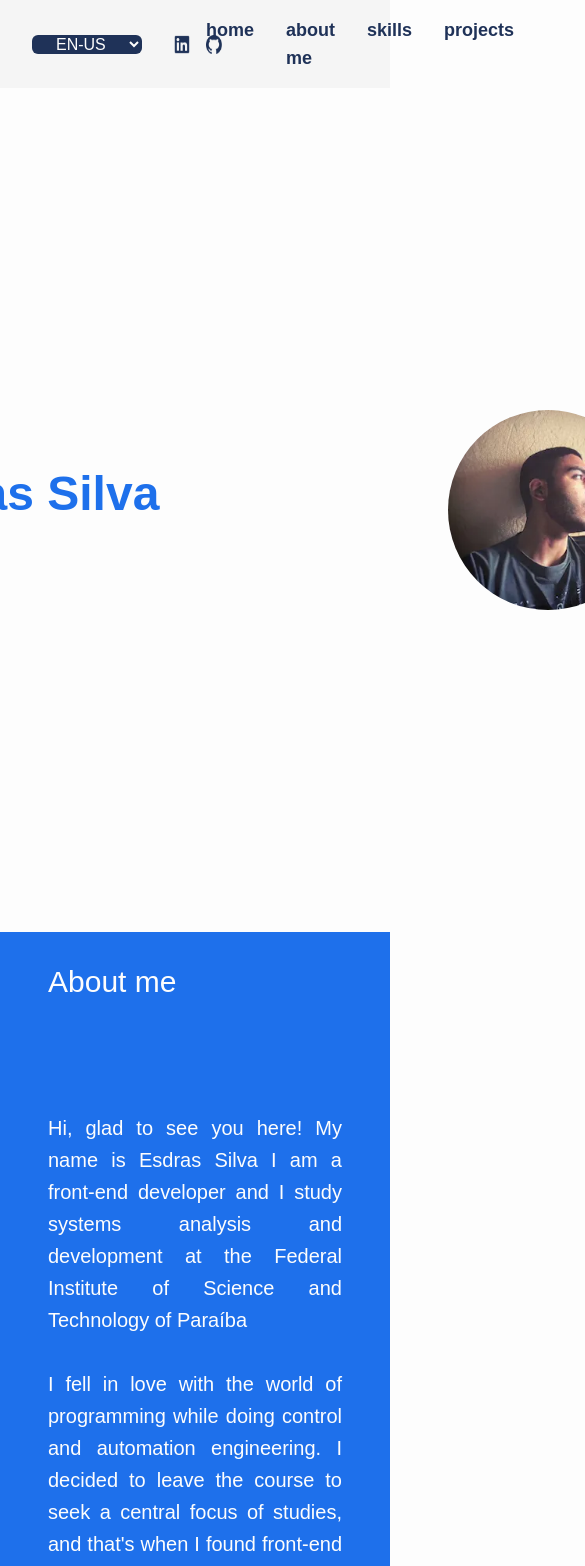
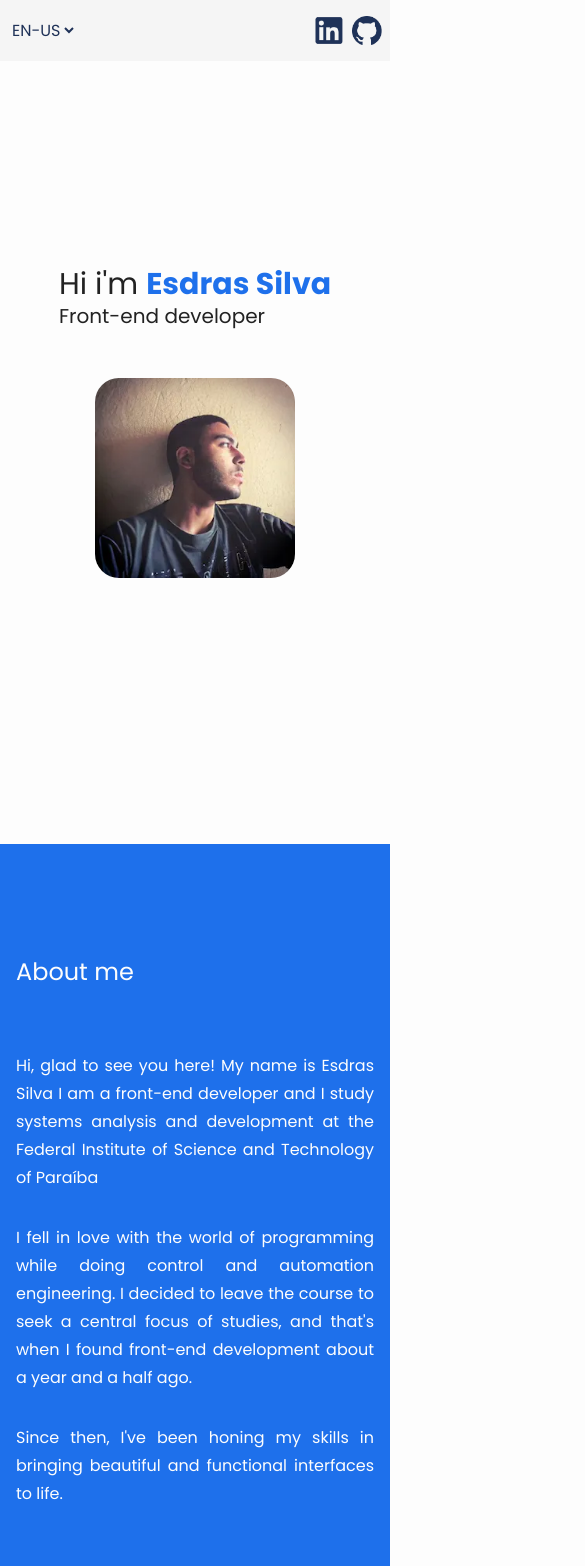
Before and after one commit to EsdrasLimaSilva/portifolio, a Next.js app: page / in a window 390 px wide. Shown: the top 1566 px of the page, 585 px wide, since content can reach past the window. Built offline with nearby package versions, Linux system fonts and the light colour scheme.

Commit message:
Finish responsivity

```diff
--- a/components/Card.tsx
+++ b/components/Card.tsx
@@ -16,7 +16,7 @@ export default function Card({
   linkText,
 }: Props) {
   return (
-    <div className="w-[300px] h-[400px] flex flex-col items-center gap-6 bg-gray shadow-md rounded-lg pb-4 text-darkblue relative">
+    <div className="w-[300px] h-[380px] flex flex-col items-center relative bg-gray gap-4 rounded-lg shadow-md">
       <picture>
         <img
           src={bannerSource}
@@ -25,21 +25,21 @@ export default function Card({
           className="rounded-t-lg"
         />
       </picture>
-      <h2 className="font-bold text-2xl">{projectTitle}</h2>
-      <ul className="flex flex-row gap-2 items-center">
+      <h2>{projectTitle}</h2>
+      <ul className="flex flex-row gap-4">
         {icons.map((icon) => (
-          <li className="w-[30px]">
+          <li key={icon} className="w-[30px]">
             <img src={icon} alt="icon" />
           </li>
         ))}
       </ul>
-      <p className="w-[90%] text-center">{projectDescription}</p>
+      <p>{projectDescription}</p>
 
       <a
         href={projectUrl}
         target="_blank"
         rel="noreferrer"
-        className="w-1/2 bg-blue text-white text-center font-bold rounded-full hover:bg-white hover:text-blue border-[0.5px] transition-all absolute bottom-[10px]"
+        className="w-1/2 text-center bg-blue text-white rounded-full absolute bottom-3 font-bold"
       >
         {linkText}
       </a>
--- /dev/null
+++ b/pages/_document.tsx
@@ -0,0 +1,24 @@
+import { Head, Html, Main, NextScript } from "next/document";
+
+export default function Document() {
+  return (
+    <Html>
+      <Head>
+        <link rel="preconnect" href="https://fonts.googleapis.com" />
+        <link
+          rel="preconnect"
+          href="https://fonts.gstatic.com"
+          crossOrigin="true"
+        />
+        <link
+          href="https://fonts.googleapis.com/css2?family=Poppins:ital,wght@0,100;0,200;0,300;0,400;0,500;0,600;0,700;0,800;0,900;1,100;1,200;1,300;1,400;1,500;1,600;1,700;1,800;1,900&display=swap"
+          rel="stylesheet"
+        />
+      </Head>
+      <body>
+        <NextScript />
+        <Main />
+      </body>
+    </Html>
+  );
+}
--- a/pages/index.tsx
+++ b/pages/index.tsx
@@ -16,28 +16,45 @@ export default function Home() {
       </Head>
       <main>
         {/* Page's header */}
-        <header className="flex fle-row justify-between items-center bg-gray py-4 px-8 gap-4">
+        <header className="w-screen bg-gray text-darkblue px-2 py-4 flex flex-row justify-between fixed z-10 sm:text-xl sm:py-8 md:px-8">
           {/* social and control */}
-          <span className="flex flex-row">
+          <span className="flex flex-row w-full justify-between items-center sm:w-fit sm:gap-4">
             <select
               name="languages"
               id="languages"
-              className="mr-8 px-5 rounded-md bg-darkblue text-white outline-none"
               defaultValue="english"
               onChange={(e) => handleLanguageChange(e)}
+              className="outline-none bg-transparent border-none sm:text-md"
             >
               <option value="Portuguese">PT-BR</option>
               <option value="english">EN-US</option>
             </select>
-            <span className="flex flex-row gap-4">
-              <img src="./linkedin-icon.png" alt="linkedin-icon" width="30px" />
-              <img src="./github-icon.png" alt="github-icon" width="30px" />
+
+            <span className="flex flex-row items-center gap-2">
+              <a
+                href="https://linkedin.com/in/esdras-silva-frontend"
+                target="_blank"
+                rel="noreferrer"
+              >
+                <img
+                  src="./linkedin-icon.png"
+                  alt="linkedin-icon"
+                  width="30px"
+                />
+              </a>
+              <a
+                href="https://github.com/EsdrasLimaSilva"
+                target="_blank"
+                rel="noreferrer"
+              >
+                <img src="./github-icon.png" alt="github-icon" width="30px" />
+              </a>
             </span>
           </span>
 
           {/* Navigation */}
-          <nav>
-            <ul className="flex flex-row gap-8 text-lg font-bold text-darkblue">
+          <nav className="hidden sm:block">
+            <ul className="flex flex-row gap-4 md:gap-8">
               <li>
                 <a href="#home-section">
                   {language == "english" ? "home" : "início"}
@@ -62,40 +79,36 @@ export default function Home() {
           </nav>
         </header>
 
+        {/* Home section */}
         <section
           id="home-section"
-          className="flex min-h-screen flex-row justify-center items-center gap-64"
+          className="min-h-screen flex flex-col items-center justify-center gap-12 sm:flex-row md:gap-32"
         >
           <span>
-            <h1 className="text-5xl w-[450px] leading-[56px]">
-              {language === "english" ? "Hi i'm " : `Olá, me chamo `}
+            <h1 className="text-3xl sm:text-4xl">
+              {language === "english" ? "Hi i'm " : `Oi, sou `}
               <strong className="text-blue">Esdras Silva</strong>
             </h1>
-            <h2 className="text-md font-extralight text-2xl">
+            <h2 className="text-xl sm:text-2xl">
               {language === "english"
                 ? "Front-end developer"
                 : "Desenvolvedor front-end"}
             </h2>
           </span>
 
-          <img
-            src="./perfil.png"
-            alt="#"
-            width={200}
-            className="rounded-full"
-          />
+          <img src="./perfil.png" alt="#" width={200} className="rounded-3xl" />
         </section>
 
         {/* About me Section */}
         <section
           id="about-section"
-          className="flex min-h-screen flex-col justify-start items-start gap-28 bg-blue px-12 py-8 text-white"
+          className="py-28 px-4 flex flex-col gap-16 text-justify text-white bg-blue min-h-screen"
         >
-          <h3 className="text-3xl">
+          <h3 className=" text-2xl sm:text-3xl">
             {language === "english" ? "About me" : "Sobre mim"}
           </h3>
 
-          <div className="max-w-3xl mx-auto text-justify text-xl flex flex-col gap-8 leading-8">
+          <div className="flex flex-col mx-auto items-center gap-8 text-md leading-7 max-w-5xl  sm:text-xl sm:leading-10">
             <p>
               {language == "english"
                 ? "Hi, glad to see you here! My name is Esdras Silva I am a front-end developer and I study systems analysis and development at the Federal Institute of Science and Technology of Paraíba"
@@ -119,18 +132,18 @@ export default function Home() {
         {/* Skills Section */}
         <section
           id="skills-section"
-          className=" flex min-h-screen flex-col justify-start items-start gap-28 px-12 py-8 text-dark-blue"
+          className="min-h-screen flex flex-col justity-center py-28 px-4 gap-16 sm:gap-32"
         >
-          <h3 className="text-3xl text-darkblue">
+          <h3 className="text-darkblue text-2xl sm:text-3xl">
             {language === "english" ? "Skills" : "Habilidades"}
           </h3>
 
-          <div className="max-w-3xl mx-auto text-justify text-xl flex flex-col gap-8 leading-8">
+          <div className="mx-auto">
             <ul
               id="skills-list"
-              className="grid grid-cols-3 p-2 gap-11 gap-x-20"
+              className="grid grid-cols-1 gap-8 mx-auto  [&>li]:bg-blue [&>li]:rounded-lg [&>li]:py-2 [&>li]:text-white [&>li]:text-center [&>li]:w-80 :bg-blue sm:grid-cols-2 md:grid-cols-2 lg:grid-cols-3"
             >
-              <li className="">HTML</li>
+              <li>HTML</li>
               <li>CSS</li>
               <li>Javascript</li>
               <li>Typescript</li>
@@ -146,13 +159,13 @@ export default function Home() {
         {/* Projects Section */}
         <section
           id="projects-section"
-          className=" flex min-h-screen flex-col justify-start items-start gap-28 px-12 py-8 pb-32 text-dark-blue"
+          className="min-h-screen flex flex-col justity-center py-28 px-4 gap-16"
         >
-          <h3 className="text-3xl text-darkblue">
+          <h3 className="text-darkblue text-2xl sm:text-3xl">
             {language === "english" ? "Projects" : "Projetos"}
           </h3>
 
-          <div className="flex flex-row w-full gap-4 justify-center">
+          <div className="flex flex-col gap-8 w-full items-center sm:flex-row sm:flex-wrap sm:justify-center">
             <Card
               bannerSource="./picture-aquarium.png"
               projectTitle="Aquarium"
--- a/styles/globals.css
+++ b/styles/globals.css
@@ -22,8 +22,10 @@ html {
   background-color: var(--white);
   color: var(--black);
   scroll-behavior: smooth;
+  font-family: "Poppins", sans-serif;
+  -webkit-tap-highlight-color: transparent;
 }
-
+/*
 ul#skills-list > li {
   background-color: var(--blue);
   padding: 4px 12px;
@@ -34,11 +36,11 @@ ul#skills-list > li {
   transition: background-color 0.3s;
   box-shadow: 1px 2px 2px var(--transparent);
   width: 200px;
-}
+  font-size: 1rem;
+} */
 
 ul#skills-list > li:hover {
   background-color: var(--gray);
   color: var(--blue);
-  /* border: 2px solid var(--black); */
   border-inline: 2px solid var(--blue);
 }
--- a/tailwind.config.js
+++ b/tailwind.config.js
@@ -12,6 +12,11 @@ module.exports = {
         blue: "#1E70EB",
         darkblue: "#1F3258",
         black: "#222",
+        bluetrans: "#1E70EB90",
+      },
+
+      screens: {
+        lg: "1000px",
       },
     },
   },
```
